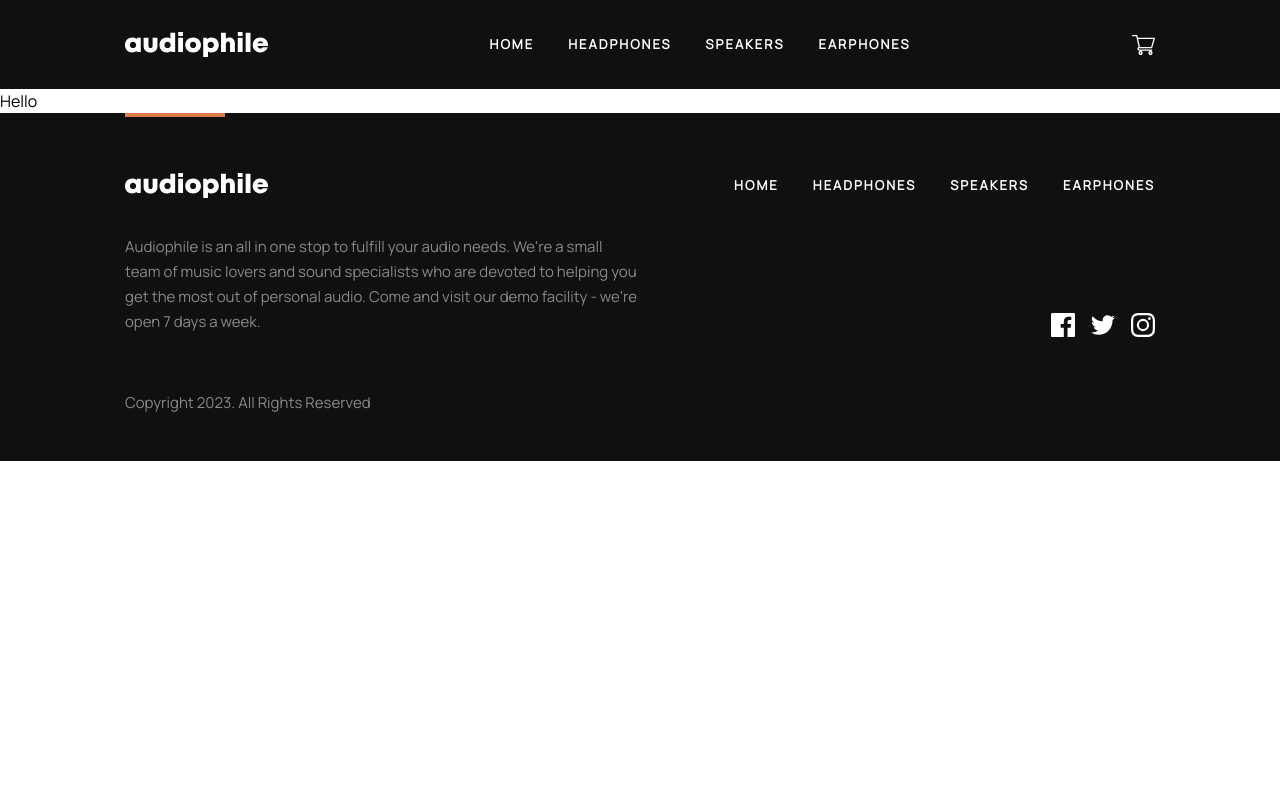
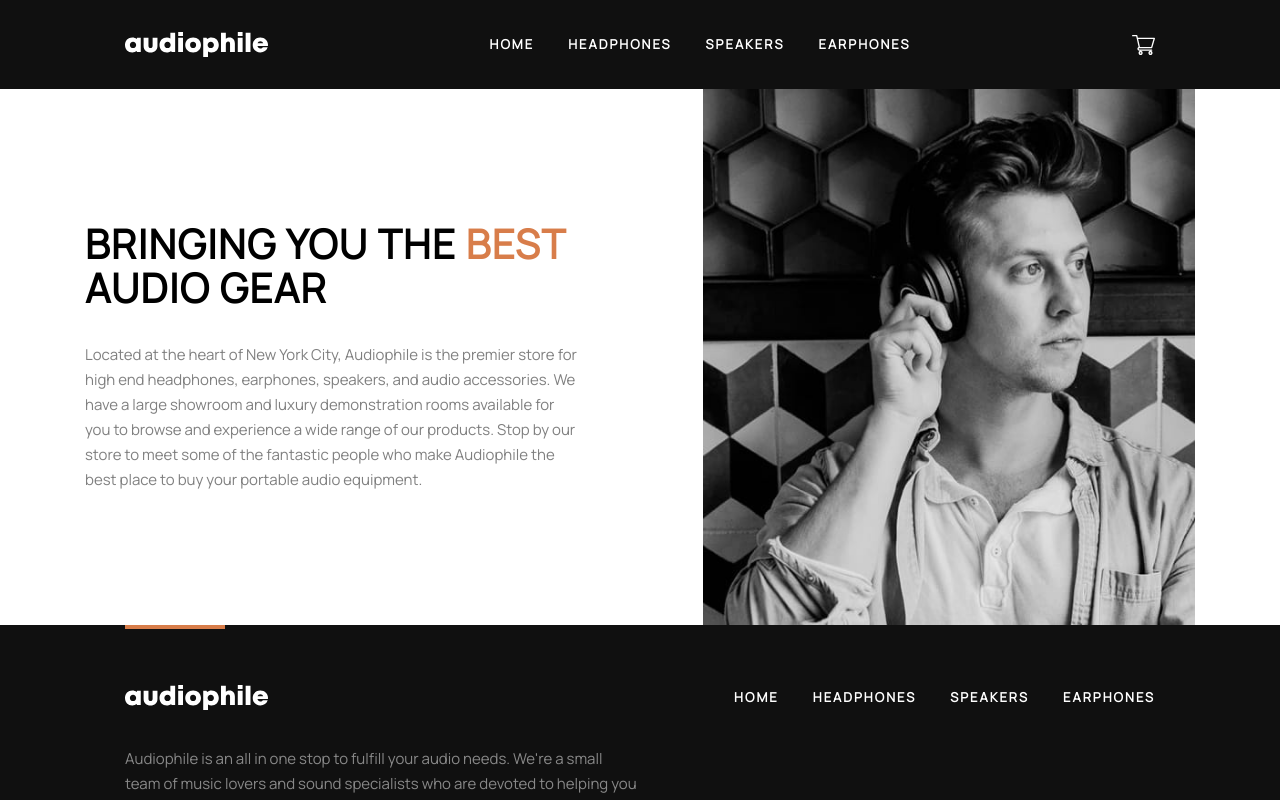
Before and after one commit to MichalTrubini/Vue_Audophile-ecommerce2, a Vue app: page / in a window 1280 px wide. Shown: the top 800 px of the page. Built offline with nearby package versions, Linux system fonts and the light colour scheme.

Commit message:
Audio gear template

```diff
--- a/src/App.vue
+++ b/src/App.vue
@@ -23,7 +23,8 @@ export default {
   },
   setup() {
     const isSmallScreen = ref(calculateIsSmallScreen());
-    let screenWidth = ref(window.innerWidth);
+    const screenWidth = ref(window.innerWidth);
+
     const handleResize = () => {
       isSmallScreen.value = calculateIsSmallScreen();
       screenWidth.value = window.innerWidth;
@@ -52,8 +53,10 @@ body {
   font-family: "Manrope", sans-serif;
 }
 
-h1 {
+h1, h2 {
   font-weight: 700;
+  text-transform: uppercase;
+  color: rgb(0, 0, 0);
 }
 
 p {
--- a/src/components/footer/TheFooter.vue
+++ b/src/components/footer/TheFooter.vue
@@ -1,6 +1,6 @@
 <template>
   <div
-    class="bg-blackish px-6 pt-[52px] pb-[38px] text-center max-w-[1110px] mx-auto md:px-10 md:pt-[60px] md:pb-[46px] dt:pt-[75px] relative customLine"
+    class="bg-blackish px-6 pt-[52px] pb-[38px] text-center max-w-[1110px] mx-auto md:px-10 md:pt-[60px] md:pb-[46px] dt:pt-[75px] dt:px-0 relative customLine"
   >
     <div class="mdd:flex justify-between items-center mdd:mb-9">
       <div class="mb-[50px] mdd:mb-0">
--- a/src/components/header/TheHeader.vue
+++ b/src/components/header/TheHeader.vue
@@ -1,6 +1,6 @@
 <template>
   <div
-    class="bg-blackish flex justify-between items-center px-6 py-8 w-full max-w-[1110px] mx-auto md:px-10"
+    class="bg-blackish flex justify-between items-center px-6 py-8 w-full max-w-[1110px] mx-auto md:px-10 dt:px-0"
   >
     <div v-if="isSmallScreen" class="md:w-1/12">
       <img :src="hamburger" alt="hamburger" />
--- a/src/components/main/home/HomeContent.vue
+++ b/src/components/main/home/HomeContent.vue
@@ -1,5 +1,7 @@
 <template>
-  <AudioGear />
+  <div class="px-6 md:px-10">
+    <AudioGear />
+  </div>
 </template>
 
 <script lang="ts">
--- a/src/components/shared/AudioGear.vue
+++ b/src/components/shared/AudioGear.vue
@@ -1,15 +1,45 @@
 <template>
-  <div :style="{ width: screenWidth + 'px' }">Hello</div>
+  <div class="max-w-[1110px] m-auto text-center lg:flex lg:flex-row-reverse lg:gap-[125px] lg:items-center">
+    <div class="lg:w-1/2">
+      <img
+        :src="
+          screnWidth < size.tabletBreakpoint
+            ? imageMobile
+            : screnWidth >= size.tabletBreakpoint &&
+              screnWidth < size.desktopBreakpoint
+            ? imageTablet
+            : imageDesktop
+        "
+        alt="Audio Gear"
+      />
+    </div>
+    <div class="lg:w-1/2">
+      <h2 class="tracking-[1px] text-[28px] my-8 md:mt-12 md:text-[40px] lg:tracking-[1.5px] lg:leading-[44px] lg:mt-0 lg:text-left dt:pr-5">
+        Bringing you the <span class="text-brick">best</span> audio gear
+      </h2>
+      <p class="md:px-[60px] lg:px-0 lg:text-left">{{ text }}</p>
+    </div>
+  </div>
 </template>
 
 <script lang="ts">
-import { inject } from "vue";
+import imageMobile from "../../assets/shared/mobile/image-best-gear.jpg";
+import imageTablet from "../../assets/shared/tablet/image-best-gear.jpg";
+import imageDesktop from "../../assets/shared/desktop/image-best-gear.jpg";
+import { inject, ref, Ref } from "vue";
+import { Size } from "../../types/enums";
 
 export default {
   name: "AudioGear",
   data() {
     return {
-      screenWidth: inject("screenWidth"),
+      imageMobile: imageMobile,
+      imageTablet: imageTablet,
+      imageDesktop: imageDesktop,
+      size: Size,
+      screnWidth: inject("screenWidth", ref(0)) as Ref<number>,
+      header: "Bringing you the best audio gear",
+      text: "Located at the heart of New York City, Audiophile is the premier store for high end headphones, earphones, speakers, and audio accessories. We have a large showroom and luxury demonstration rooms available for you to browse and experience a wide range of our products. Stop by our store to meet some of the fantastic people who make Audiophile the best place to buy your portable audio equipment.",
     };
   },
 };
--- /dev/null
+++ b/src/types/enums.ts
@@ -0,0 +1,6 @@
+export enum Size {
+    tabletBreakpoint = 768,
+    tabletLGBreakpoint = 820,
+    desktopBreakpoint = 1024,
+    modalBreakpoint = 616
+}
```
